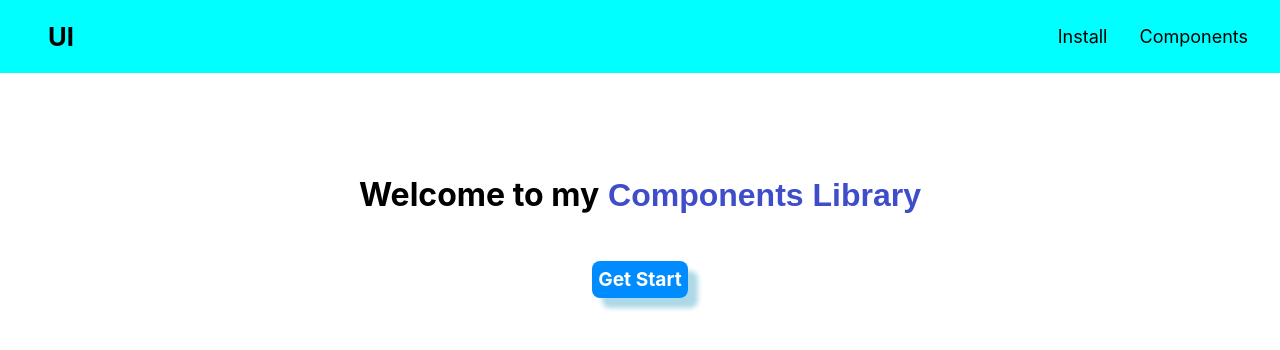
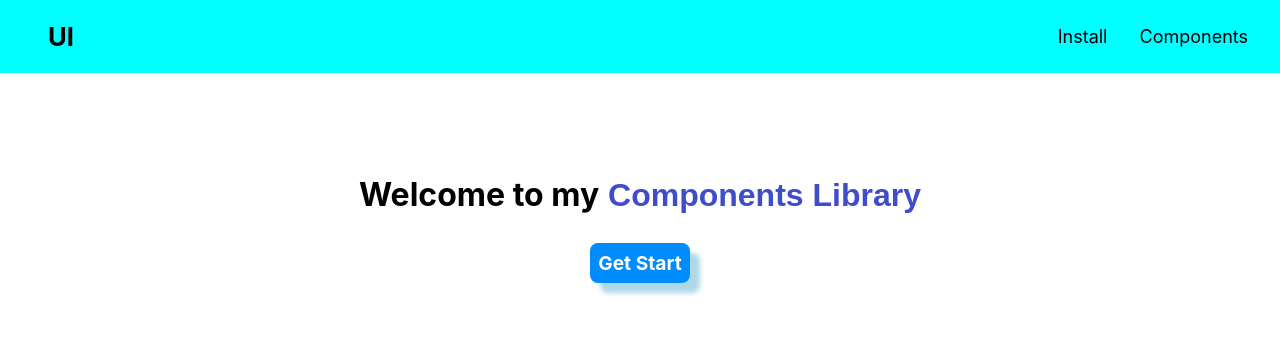
Before and after one commit to parvejg/component-library-321, a React (Create React App) app: page / in a window 1280 px wide. Shown: the top 350 px of the page. Built offline with nearby package versions, Linux system fonts and the light colour scheme.

Commit message:
improvement

```diff
--- a/src/components/HomePage.css
+++ b/src/components/HomePage.css
@@ -8,19 +8,19 @@
 .components-txt{
     color: hsl(234, 57%, 52%);
     font-family:sans-serif;
-    position: relative;
-    z-index: 1;
     overflow: hidden;
+    text-align: center;
 }
 .home-page-links{
     position: relative;
-    top: 2rem;
+    top: 1rem;
     font-size: larger;
     font-weight: bold;
     text-decoration: none;
     background-color: #008cff;
     color: white;
-    padding: .4rem;
     border-radius: 8px;
     box-shadow: 10px 10px 5px lightblue;
+    text-align: center;
+    padding: 8px;
 }
--- a/src/components/Image.css
+++ b/src/components/Image.css
@@ -19,7 +19,7 @@
 }
 .small-boy-img {
   padding: 1rem;
-  width: 40rem;
+  width: 25rem;
 }
 
 
@@ -35,7 +35,7 @@
   flex-direction: column;
   align-items: center;
   justify-content: center;
-  width: 500px;
+  width: 400px;
   box-shadow: 5px 5px 20px black;
   overflow: hidden;
   background-color: silver;
@@ -43,10 +43,10 @@
 }
 .computer-img {
   border-radius: 4px;
-  width: 40rem;
+  width: 25rem;
 }
 .info {
-  width: 500px;
+  width: 400px;
   padding-left: 1rem;
   color: black;
 }
@@ -63,5 +63,6 @@
 }
 
 .lets-go-img{
-  width: 37rem;
+  width: 25rem;
+  padding-left: 1rem;
 }
```
Also changed, not shown: 1 other file (tests, documents, lock files or other folders).
